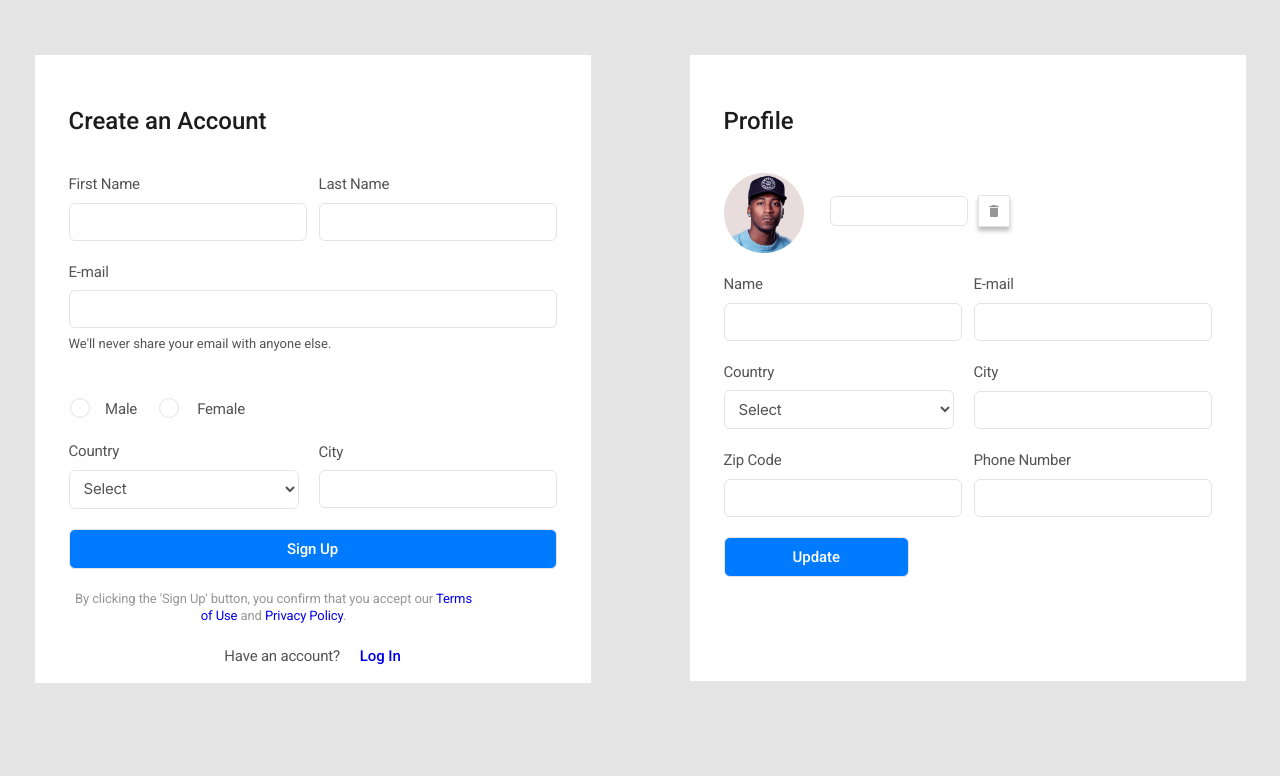
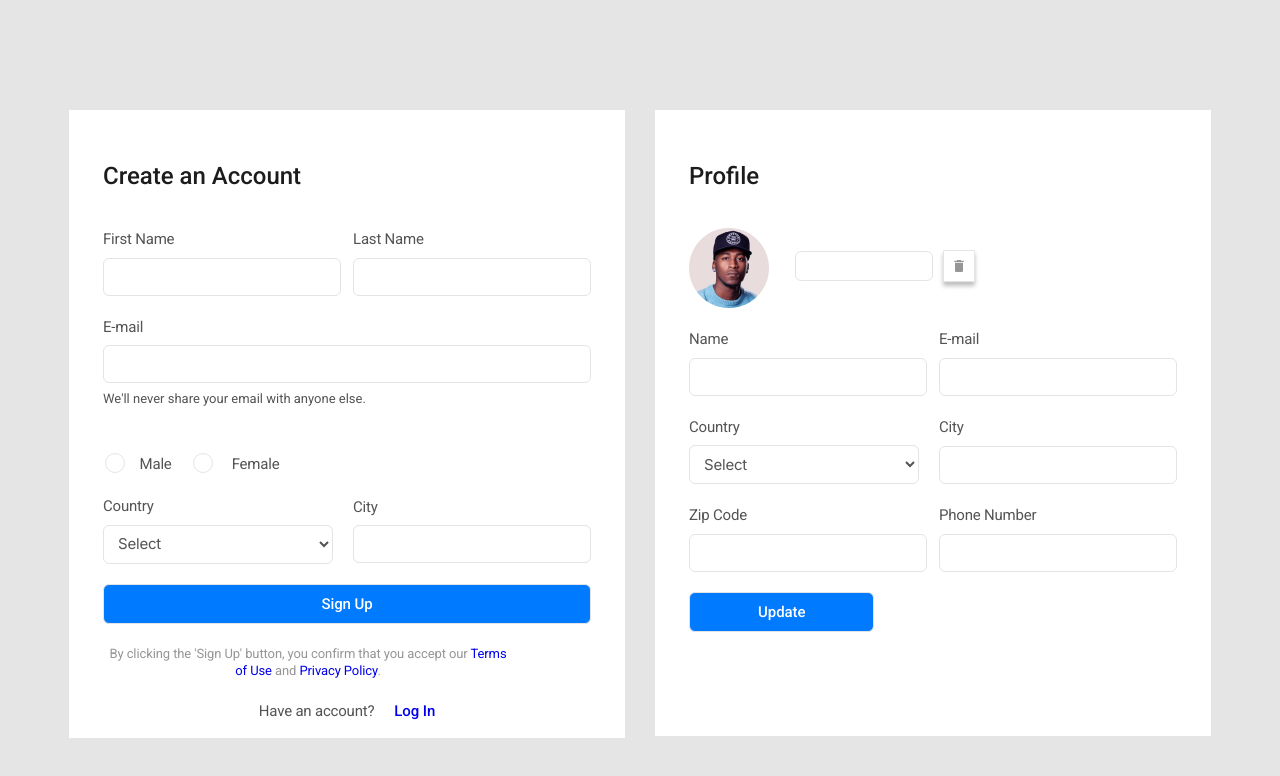
Before and after one commit to helenekn/form__beetroot, a plain HTML site: page index.html in a window 1280 px wide. Drawn offline with Linux system fonts and the light colour scheme.

Commit message:
added padding main

```diff
--- a/css/style.css
+++ b/css/style.css
@@ -20,6 +20,7 @@ body {
    align-items: center;
    gap: 30px;
    max-width: var(--width-container);
+   padding: 55px 135px;
 }
 
 .section {
```
